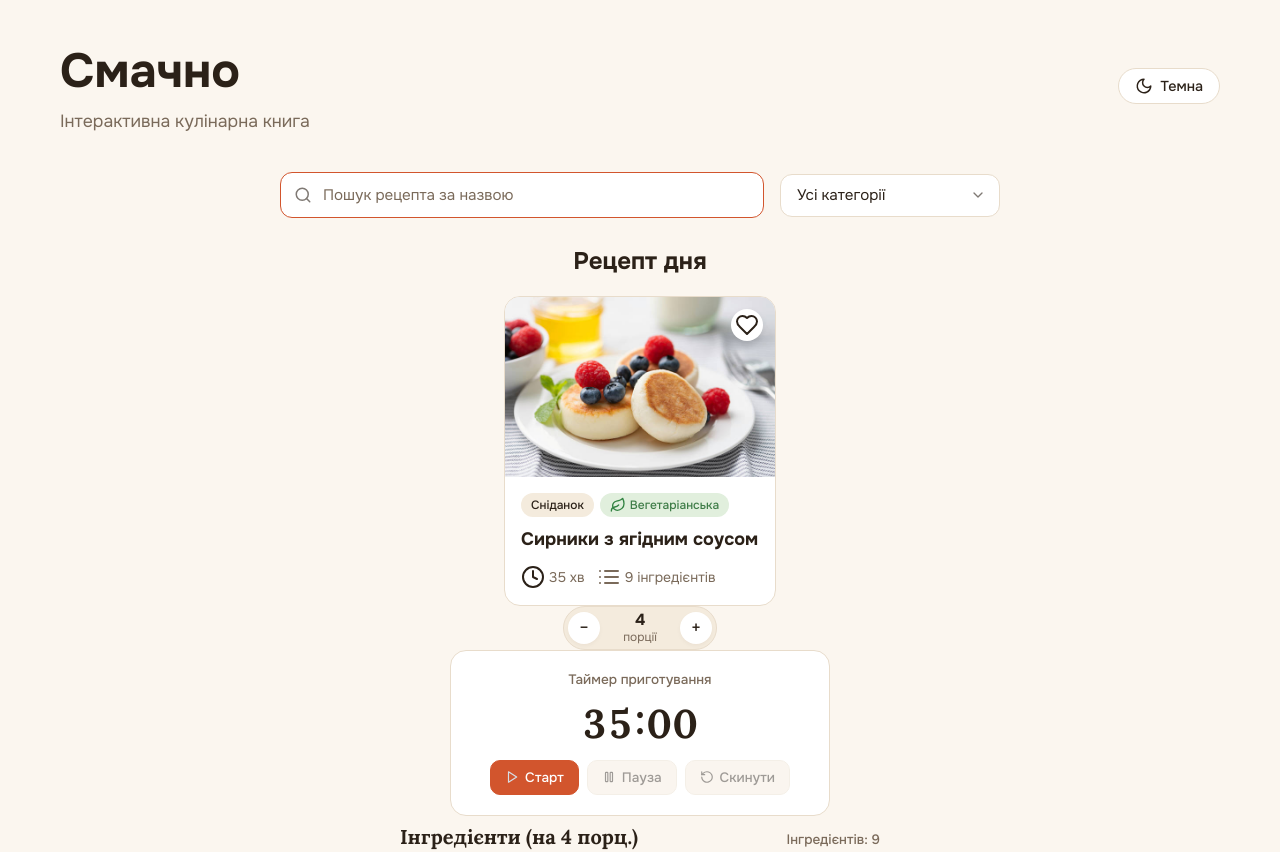
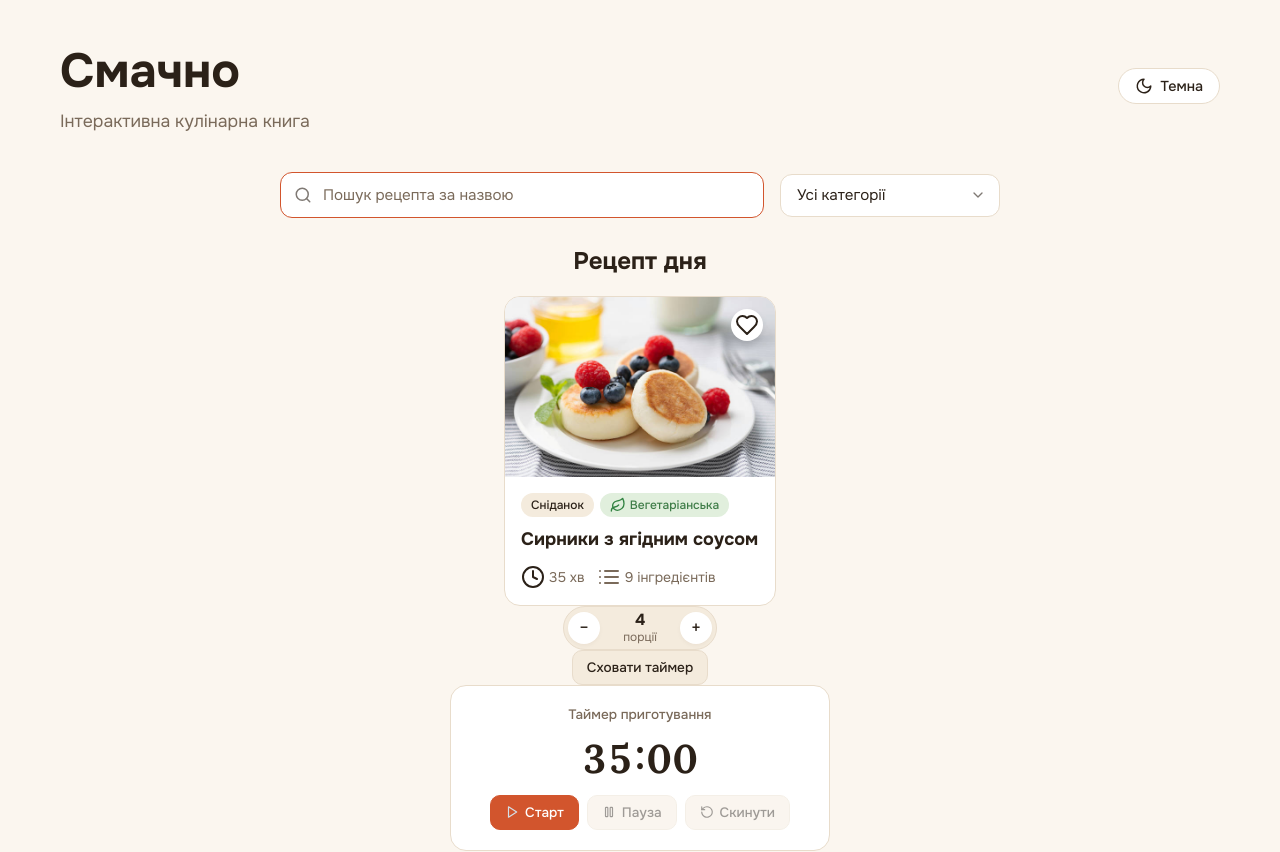
Before and after one commit to reshetovadarina/Smachno, a Vue app: page / in a window 1280 px wide. Shown: the top 852 px of the page. Built offline with nearby package versions, Linux system fonts and the light colour scheme.

Commit message:
verify CookingTimer interval cleanup in onUnmounted via v-if

```diff
--- a/src/App.vue
+++ b/src/App.vue
@@ -15,6 +15,7 @@ const FAVORITES_STORAGE_KEY = 'smachno-favorites'
 
 const isDark = ref(localStorage.getItem(THEME_STORAGE_KEY) === 'dark')
 const searchQuery = ref('')
+const showTimer = ref(true)
 const selectedCategory = ref('')
 const savedFavorites = JSON.parse(localStorage.getItem(FAVORITES_STORAGE_KEY) || '[]')
 const favoriteIds = ref(Array.isArray(savedFavorites) ? savedFavorites : [])
@@ -162,7 +163,11 @@ watch(
         +
       </button>
     </div>
-    <CookingTimer :initial-minutes="recipeOfDay.cookingTime" />
+    <button type="button" class="timer-btn" @click="showTimer = !showTimer">
+      {{ showTimer ? 'Сховати таймер' : 'Показати таймер' }}
+    </button>
+
+    <CookingTimer v-if="showTimer" :initial-minutes="recipeOfDay.cookingTime" />
     <div class="ingredients-preview">
       <div class="ingredients-header">
         <h3 class="ingredients-title">Інгредієнти (на {{ portions }} порц.)</h3>
--- a/src/components/CookingTimer.vue
+++ b/src/components/CookingTimer.vue
@@ -27,6 +27,7 @@ const startTimer = () => {
 
   isRunning.value = true
   intervalId = setInterval(() => {
+    console.log('тік')
     if (secondsLeft.value > 0) {
       secondsLeft.value--
     } else {
```
